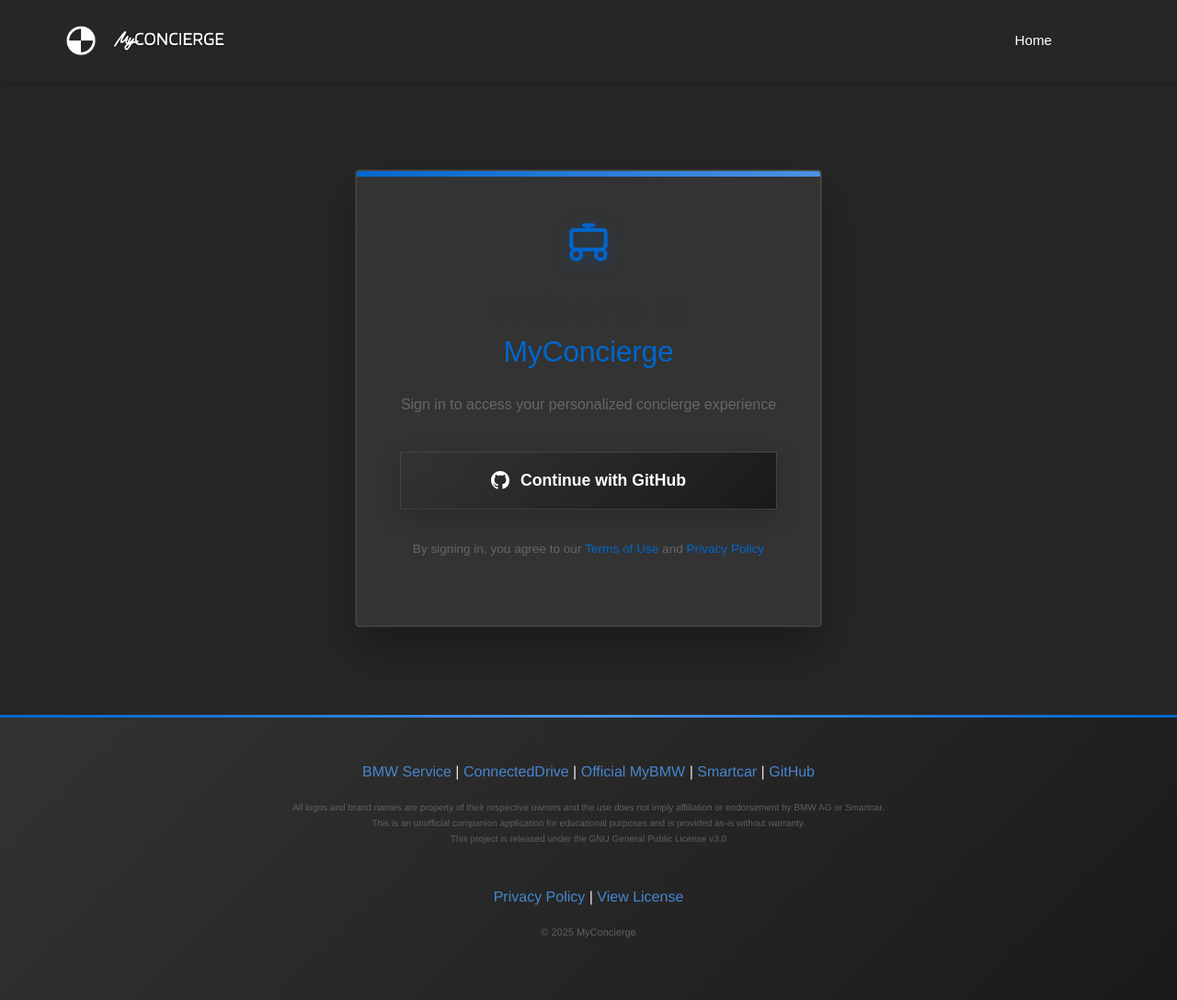
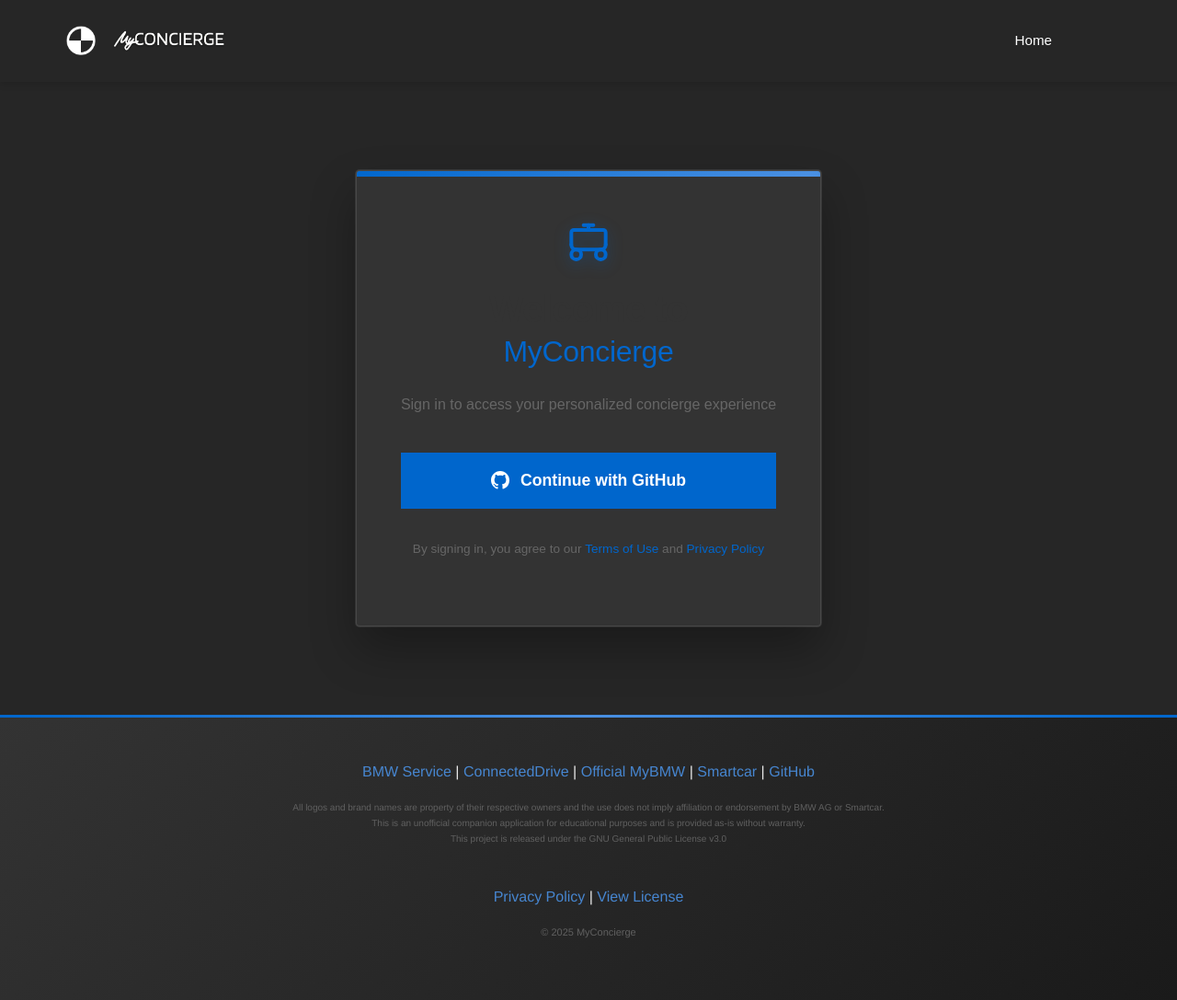
Before and after one commit to chatala1/BMW-Concierge, a Jekyll site: the page built from login.html, in a window 1280 px wide and 1087 px high. Shown: the whole window at 92% size. Built offline with Jekyll 4.4.1, drawn with Linux system fonts in a browser that asks for light colours; some web fonts are replaced.

Commit message:
Update style.css

```diff
--- a/assets/css/style.css
+++ b/assets/css/style.css
@@ -636,7 +636,7 @@
 .bmw-welcome-title {
     font-size: 2.5rem;
     font-weight: 700;
-    color: var(--bmw-dark-gray);
+    color: va(--bmw-white);
     margin: 0;
     letter-spacing: -0.02em;
     line-height: 1.1;
@@ -667,50 +667,16 @@
     padding: 1.25rem 2rem;
     font-size: 1.1rem;
     font-weight: 600;
-    background: linear-gradient(135deg, var(--bmw-dark-gray) 0%, var(--bmw-carbon) 100%);
+    background: var(--bmw-blue);
     color: var(--bmw-white);
     border: none;
     cursor: pointer;
-    transition: all 0.3s cubic-bezier(0.4, 0, 0.2, 1);
     display: flex;
     align-items: center;
     justify-content: center;
     gap: 0.75rem;
-    box-shadow:
-        0 8px 24px rgba(0, 0, 0, 0.2),
-        0 0 0 1px rgba(255, 255, 255, 0.1);
     position: relative;
     overflow: hidden;
-}
-
-.bmw-github-login-btn::before {
-    content: '';
-    position: absolute;
-    top: 0;
-    left: -100%;
-    width: 100%;
-    height: 100%;
-    background: linear-gradient(90deg, transparent, rgba(255, 255, 255, 0.1), transparent);
-    transition: left 0.6s ease;
-}
-
-.bmw-github-login-btn:hover::before {
-    left: 100%;
-}
-
-.bmw-github-login-btn:hover {
-    transform: translateY(-2px);
-    box-shadow:
-        0 16px 32px rgba(0, 0, 0, 0.3),
-        0 0 0 1px rgba(255, 255, 255, 0.2);
-    background: linear-gradient(135deg, var(--bmw-carbon) 0%, var(--bmw-dark-gray) 100%);
-}
-
-.bmw-github-login-btn:active {
-    transform: translateY(0);
-    box-shadow:
-        0 4px 12px rgba(0, 0, 0, 0.2),
-        0 0 0 1px rgba(255, 255, 255, 0.1);
 }
 
 .github-icon {
```
